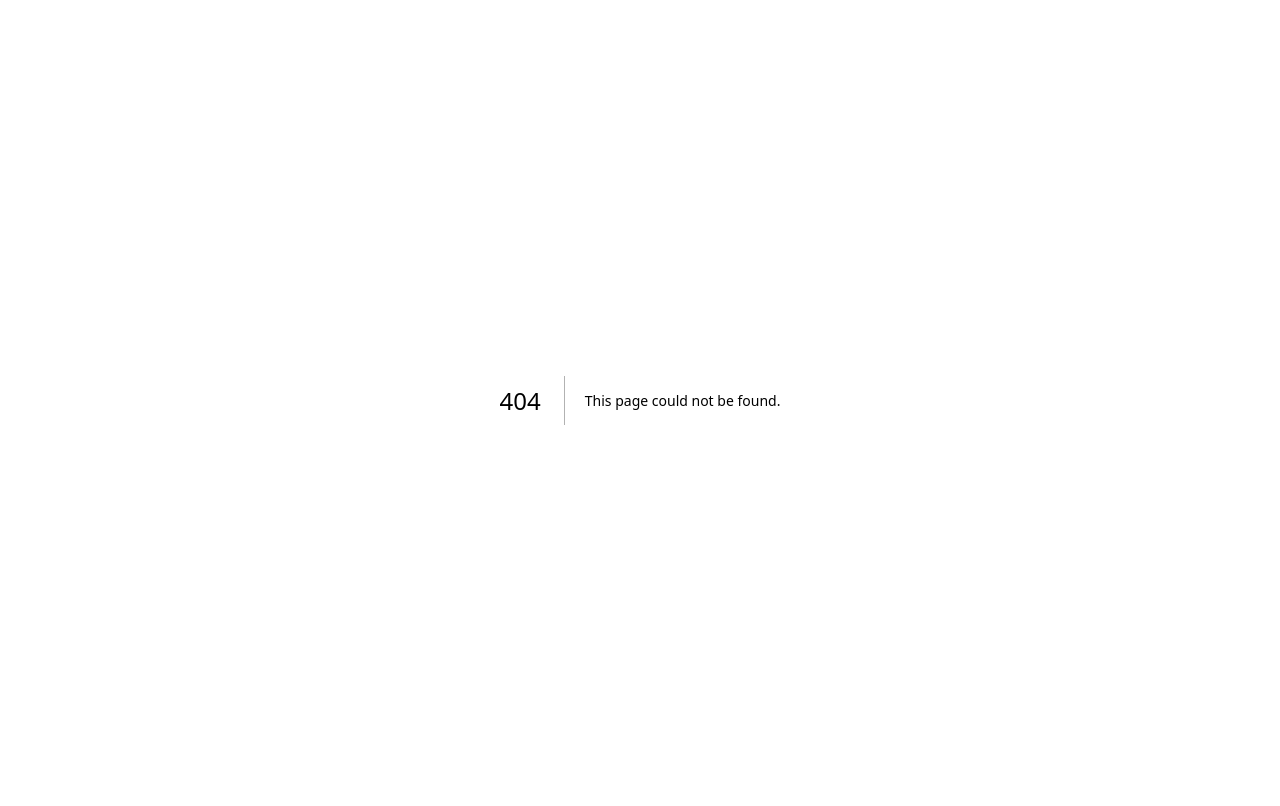
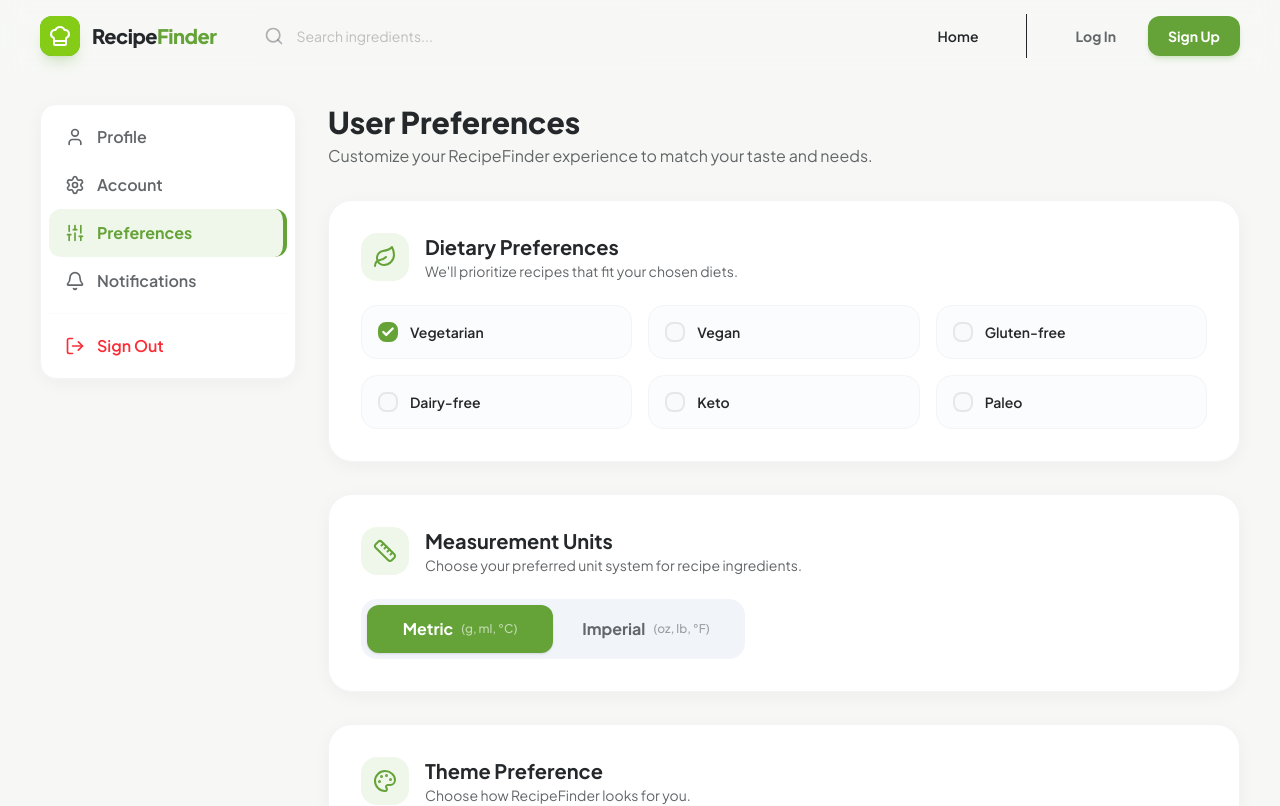
Before and after one commit to arvelfranciso0/recipefinder, a Next.js app: page /settings/preference in a window 1280 px wide. Before the commit this address had no page. Shown: the top 806 px of the page. Built offline with nearby package versions, Linux system fonts and the light colour scheme.

Commit message:
feat: preference ui, refactor the checkbox (#25)

```diff
--- a/src/app/(auth)/login/page.tsx
+++ b/src/app/(auth)/login/page.tsx
@@ -9,9 +9,11 @@ import { useRouter } from "next/navigation";
 import { useLocalStorage } from "@/hooks/use-local-storage";
 import { InputField } from "@/components/ui/input";
 import { Eye, Lock } from "lucide-react";
+import { useState } from "react";
 
 export default function LoginPage() {
   const router = useRouter();
+  const [check, setCheck] = useState(false);
 
   // TODO: Convert to a proper authentication
   const [isAuth, setIsAuth] = useLocalStorage<boolean>("isAuth", false);
@@ -112,7 +114,11 @@ export default function LoginPage() {
             </div>
 
             <div className="flex items-center gap-2">
-              <Checkbox id="remember">
+              <Checkbox
+                id="remember"
+                onCheckedChange={() => setCheck(true)}
+                checked={check}
+              >
                 <label
                   htmlFor="remember"
                   className="text-sm cursor-pointer font-medium text-muted"
--- a/src/app/(auth)/signup/page.tsx
+++ b/src/app/(auth)/signup/page.tsx
@@ -7,8 +7,10 @@ import SocialButton from "../_components/social-button";
 import Button from "@/components/ui/button";
 import { Checkbox } from "@/components/ui/checkbox";
 import { InputField } from "@/components/ui/input";
+import { useState } from "react";
 
 export default function SignUpPage() {
+  const [check, setCheck] = useState(false);
   return (
     <div className="min-h-screen flex">
       {/* --- Left Hero Section --- */}
@@ -154,7 +156,12 @@ export default function SignUpPage() {
             </div>
 
             <div className="flex items-center gap-2">
-              <Checkbox id="terms" className="cursor-pointer">
+              <Checkbox
+                id="terms"
+                className="cursor-pointer"
+                onCheckedChange={() => setCheck(true)}
+                checked={check}
+              >
                 <label
                   className="text-xs cursor-pointer  font-semibold text-muted"
                   htmlFor="terms"
--- a/src/app/(main)/settings/_components/settings-layout.tsx
+++ b/src/app/(main)/settings/_components/settings-layout.tsx
@@ -1,34 +1,18 @@
 "use client";
 
+import { sideNavbar } from "@/libs/urls";
 import { getActiveClass } from "@/libs/utils";
 import { User, Settings, Sliders, Bell, LogOut } from "lucide-react";
 import { Url } from "next/dist/shared/lib/router/router";
 import Link from "next/link";
 import { usePathname } from "next/navigation";
 
-const navItems = [
-  { icon: User, label: "Profile", href: "/settings/profile", active: false },
-  { icon: Settings, label: "Account", href: "/settings/account", active: true },
-  {
-    icon: Sliders,
-    label: "Preferences",
-    href: "/settings/preferences",
-    active: false,
-  },
-  {
-    icon: Bell,
-    label: "Notifications",
-    href: "/settings/notifications",
-    active: false,
-  },
-];
-
 export function SettingsSidebar() {
   const pathname = usePathname();
   return (
     <aside className="w-full lg:w-64 space-y-2">
       <nav className="bg-white dark:bg-white/5 rounded-2xl p-2 soft-shadow border border-gray-100 dark:border-white/10">
-        {navItems.map((item) => {
+        {sideNavbar.map((item) => {
           const Icon = item.icon;
           return (
             <Link
--- /dev/null
+++ b/src/app/(main)/settings/preference/page.tsx
@@ -0,0 +1,119 @@
+"use client";
+
+import React, { useState } from "react";
+import { Leaf, Ruler, Palette, Check } from "lucide-react";
+import { ThemeSelector } from "@/components/shared/themeSelector";
+import Button from "@/components/ui/button";
+import { Checkbox } from "@/components/ui/checkbox";
+import { diets } from "@/libs/data";
+import Card from "@/components/ui/card";
+
+export default function PreferencesSettings() {
+  const [unit, setUnit] = useState<"metric" | "imperial">("metric");
+  const [toggleDiets, setToggleDiets] = useState(diets);
+
+  const toggleCheckDiets = (id: string) => {
+    setToggleDiets((prevDiets) =>
+      prevDiets.map((diet) =>
+        diet.id === id ? { ...diet, isChecked: !diet.isChecked } : diet,
+      ),
+    );
+  };
+
+  return (
+    <section className="flex-1 space-y-8">
+      {/* Header */}
+      <div>
+        <h2 className="text-3xl font-black text-foreground">
+          User Preferences
+        </h2>
+        <p className="text-muted  mt-1">
+          Customize your RecipeFinder experience to match your taste and needs.
+        </p>
+      </div>
+
+      {/* 1. Dietary Preferences Card */}
+      <Card>
+        <div className="flex items-center gap-4 mb-6">
+          <div className="bg-primary/10 p-3 rounded-2xl text-primary">
+            <Leaf className="w-6 h-6" />
+          </div>
+          <div>
+            <h3 className="text-xl font-bold">Dietary Preferences</h3>
+            <p className="text-sm text-muted">
+              We'll prioritize recipes that fit your chosen diets.
+            </p>
+          </div>
+        </div>
+
+        <div className="grid grid-cols-1 sm:grid-cols-2 lg:grid-cols-3 gap-4">
+          {toggleDiets.map((diet) => (
+            <label
+              key={diet.id}
+              className="flex items-center gap-3 p-4 rounded-2xl border border-gray-100 dark:border-white/5 hover:border-primary/30 transition-all cursor-pointer bg-slate-50/50 dark:bg-white/5 group"
+            >
+              <Checkbox
+                id={`${diet.id}`}
+                onCheckedChange={() => toggleCheckDiets(diet.id)}
+                checked={diet.isChecked}
+              >
+                <span className="font-semibold text-foreground group-hover:text-primary transition-colors">
+                  {diet.label}
+                </span>
+              </Checkbox>
+            </label>
+          ))}
+        </div>
+      </Card>
+
+      {/* 2. Measurement Units Card */}
+      <Card>
+        <div className="flex items-center gap-4 mb-6">
+          <div className="bg-primary/10 p-3 rounded-2xl text-primary">
+            <Ruler className="w-6 h-6" />
+          </div>
+          <div>
+            <h3 className="text-xl font-bold">Measurement Units</h3>
+            <p className="text-sm text-muted">
+              Choose your preferred unit system for recipe ingredients.
+            </p>
+          </div>
+        </div>
+
+        <div className="flex bg-slate-100 dark:bg-white/5 p-1.5 rounded-2xl w-full max-w-sm">
+          <button
+            onClick={() => setUnit("metric")}
+            className={`flex-1 flex items-center cursor-pointer justify-center gap-2 py-3 px-6 rounded-xl font-bold transition-all ${
+              unit === "metric"
+                ? "bg-primary text-primary-foreground shadow-sm"
+                : "text-muted hover:text-primary"
+            }`}
+          >
+            Metric
+            <span className="text-xs font-medium opacity-60">(g, ml, °C)</span>
+          </button>
+          <button
+            onClick={() => setUnit("imperial")}
+            className={`flex-1 flex items-center justify-center cursor-pointer gap-2 py-3 px-6 rounded-xl font-bold transition-all ${
+              unit === "imperial"
+                ? "bg-primary text-primary-foreground shadow-sm"
+                : "text-muted hover:text-primary"
+            }`}
+          >
+            Imperial
+            <span className="text-xs font-medium opacity-60">(oz, lb, °F)</span>
+          </button>
+        </div>
+      </Card>
+
+      {/* 3. Theme Preference (Hydration Safe) */}
+      <ThemeSelector />
+
+      {/* Actions */}
+      <div className="flex items-center justify-end gap-4 pt-4">
+        <Button variant="ghost">Reset to Default</Button>
+        <Button>Save Preferences</Button>
+      </div>
+    </section>
+  );
+}
--- a/src/components/layout/navbar.tsx
+++ b/src/components/layout/navbar.tsx
@@ -8,6 +8,7 @@ import { usePathname } from "next/navigation";
 import { useAuth } from "@/providers/auth-providers";
 import { InputField } from "../ui/input";
 import { getActiveClass } from "@/libs/utils";
+import Button from "../ui/button";
 
 export default function Navbar() {
   const { isAuthenticated } = useAuth();
@@ -67,12 +68,11 @@ export default function Navbar() {
             {!isAuthenticated ? (
               /* --- GUEST VIEW --- */
               <div className="flex items-center gap-2">
-                <Link
-                  href={"/login"}
-                  className="text-sm font-bold text-foreground bg-primary-foreground px-5 py-2 shadow-md  rounded-lg transition-all"
-                >
-                  Log In
-                </Link>
+                <Button variant="ghost">
+                  <Link href={"/login"} className="">
+                    Log In
+                  </Link>
+                </Button>
                 <Link
                   href={"/signup"}
                   className="text-sm font-bold bg-primary text-white px-5 py-2.5 rounded-xl hover:bg-primary/90 shadow-md shadow-primary/20 active:scale-95 transition-all"
--- a/src/components/shared/themeSelector.tsx
+++ b/src/components/shared/themeSelector.tsx
@@ -1,6 +1,6 @@
 "use client";
 
-import { Sun, Moon, Check } from "lucide-react";
+import { Sun, Moon, Check, Palette } from "lucide-react";
 import { useTheme } from "next-themes";
 import { useEffect, useState } from "react";
 import { ThemeSelectorSkeleton } from "./themeSelectorSkeleton";
@@ -17,11 +17,16 @@ export function ThemeSelector() {
   if (!mounted) return <ThemeSelectorSkeleton />;
   return (
     <Card>
-      <div className="mb-6">
-        <h3 className="text-xl font-bold">Theme Preference</h3>
-        <p className="text-sm text-muted">
-          Choose how RecipeFinder looks for you.
-        </p>
+      <div className="mb-6 flex items-center gap-4">
+        <div className="bg-primary/10 p-3 rounded-2xl text-primary">
+          <Palette className="w-6 h-6" />
+        </div>
+        <div>
+          <h3 className="text-xl font-bold">Theme Preference</h3>
+          <p className="text-sm text-muted">
+            Choose how RecipeFinder looks for you.
+          </p>
+        </div>
       </div>
       <div className="grid grid-cols-1 sm:grid-cols-2 gap-4">
         {/* Light Mode */}
--- a/src/components/ui/checkbox.tsx
+++ b/src/components/ui/checkbox.tsx
@@ -3,14 +3,20 @@
 import React, { useState } from "react";
 import { Check } from "lucide-react";
 
-interface CheckboxProps extends React.InputHTMLAttributes<HTMLInputElement> {
-  children: React.ReactNode;
+export interface CheckboxProps extends Omit<
+  React.InputHTMLAttributes<HTMLInputElement>,
+  "checked" | "onChange"
+> {
+  checked: boolean;
+  onCheckedChange?: (checked: boolean) => void;
+  children?: React.ReactNode;
 }
 
 export const Checkbox = React.forwardRef<HTMLInputElement, CheckboxProps>(
-  ({ children, id, className = "", ...props }, ref) => {
-    const [isChecked, setIsChecked] = useState(props.defaultChecked || false);
-
+  (
+    { children, id, className = "", checked, onCheckedChange, ...props },
+    ref,
+  ) => {
     return (
       <label
         className={`flex items-center gap-3 group cursor-pointer ${className}`}
@@ -21,13 +27,10 @@ export const Checkbox = React.forwardRef<HTMLInputElement, CheckboxProps>(
             {...props}
             type="checkbox"
             id={id}
-            checked={isChecked}
+            checked={checked}
             ref={ref}
             className="peer absolute h-5 w-5 opacity-0 cursor-pointer z-10"
-            onChange={(e) => {
-              setIsChecked(e.target.checked);
-              if (props.onChange) props.onChange(e);
-            }}
+            onChange={(e) => onCheckedChange?.(e.target.checked)}
           />
 
           {/* Custom Visual Box */}
@@ -37,7 +40,7 @@ export const Checkbox = React.forwardRef<HTMLInputElement, CheckboxProps>(
             group-hover:border-primary/50
             peer-focus-visible:ring-2 peer-focus-visible:ring-primary/30 peer-focus-visible:ring-offset-2
             ${
-              isChecked
+              checked
                 ? "bg-primary border-primary"
                 : "bg-gray-50 border-gray-200"
             }
@@ -47,7 +50,7 @@ export const Checkbox = React.forwardRef<HTMLInputElement, CheckboxProps>(
             <Check
               className={`
                 h-3.5 w-3.5 text-white transition-all duration-200 stroke-[4px]
-                ${isChecked ? "scale-100 opacity-100" : "scale-50 opacity-0"}
+                ${checked ? "scale-100 opacity-100" : "scale-50 opacity-0"}
               `}
             />
           </div>
--- /dev/null
+++ b/src/interface/dataInterface.ts
@@ -0,0 +1,5 @@
+export interface DietsInterface {
+  id: string;
+  label: string;
+  isChecked: boolean;
+}
--- /dev/null
+++ b/src/interface/urlInterface.ts
@@ -0,0 +1,16 @@
+import { LucideIcon } from "lucide-react";
+
+export interface UrlInterface {
+  id: string;
+  label: string;
+  href: string;
+  requiresAuth?: boolean;
+  guestOnly?: boolean;
+}
+
+export type sideNavbarInterface = {
+  icon: LucideIcon;
+  label: string;
+  href: string;
+  active: boolean;
+};
--- /dev/null
+++ b/src/libs/data.ts
@@ -0,0 +1,10 @@
+import { DietsInterface } from "@/interface/dataInterface";
+
+export const diets: DietsInterface[] = [
+  { id: "veg", label: "Vegetarian", isChecked: true },
+  { id: "vegan", label: "Vegan", isChecked: false },
+  { id: "gf", label: "Gluten-free", isChecked: false },
+  { id: "df", label: "Dairy-free", isChecked: false },
+  { id: "keto", label: "Keto", isChecked: false },
+  { id: "paleo", label: "Paleo", isChecked: false },
+];
--- a/src/libs/urls.ts
+++ b/src/libs/urls.ts
@@ -1,6 +1,7 @@
-import { UrlTypes } from "@/types/url-types";
+import { sideNavbarInterface, UrlInterface } from "@/interface/urlInterface";
+import { Bell, Settings, Sliders, User } from "lucide-react";
 
-export const Urls: UrlTypes[] = [
+export const Urls: UrlInterface[] = [
   {
     id: "home",
     label: "Home",
@@ -34,7 +35,7 @@ export const Urls: UrlTypes[] = [
   },
 ];
 
-export const QuickLinks: UrlTypes[] = [
+export const QuickLinks: UrlInterface[] = [
   {
     id: "home",
     label: "Home",
@@ -62,7 +63,7 @@ export const QuickLinks: UrlTypes[] = [
   },
 ];
 
-export const QuickCategories: UrlTypes[] = [
+export const QuickCategories: UrlInterface[] = [
   {
     id: "healthy-eating",
     label: "Healthy Eating",
@@ -89,3 +90,20 @@ export const QuickCategories: UrlTypes[] = [
     href: "filipino-dishes",
   },
 ];
+
+export const sideNavbar: sideNavbarInterface[] = [
+  { icon: User, label: "Profile", href: "/settings/profile", active: false },
+  { icon: Settings, label: "Account", href: "/settings/account", active: true },
+  {
+    icon: Sliders,
+    label: "Preferences",
+    href: "/settings/preference",
+    active: false,
+  },
+  {
+    icon: Bell,
+    label: "Notifications",
+    href: "/settings/notifications",
+    active: false,
+  },
+];
```
Also changed, not shown: src/types/url-types.ts (deleted, +0 -7 lines).
